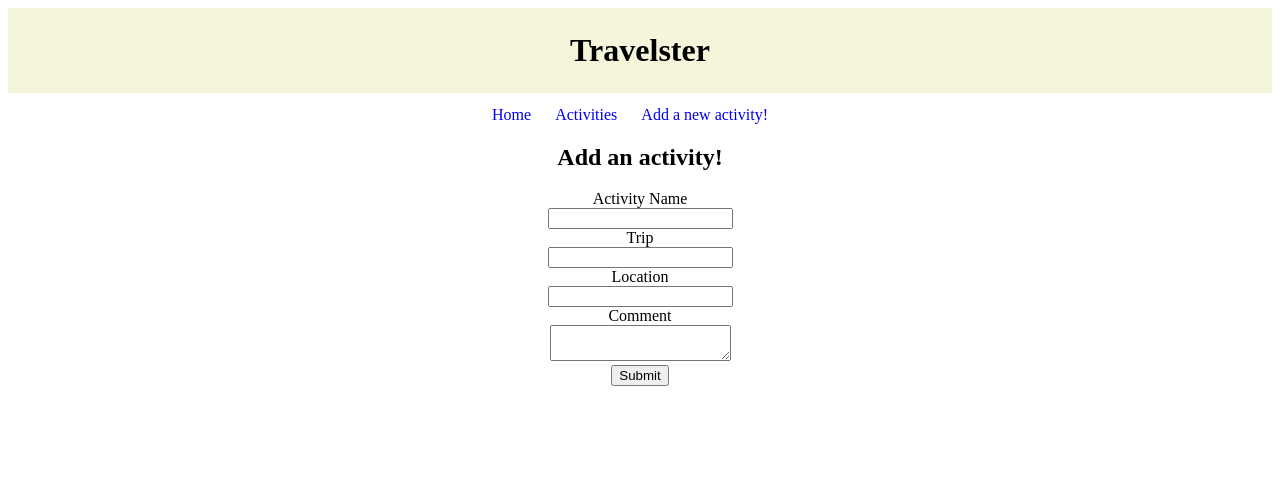
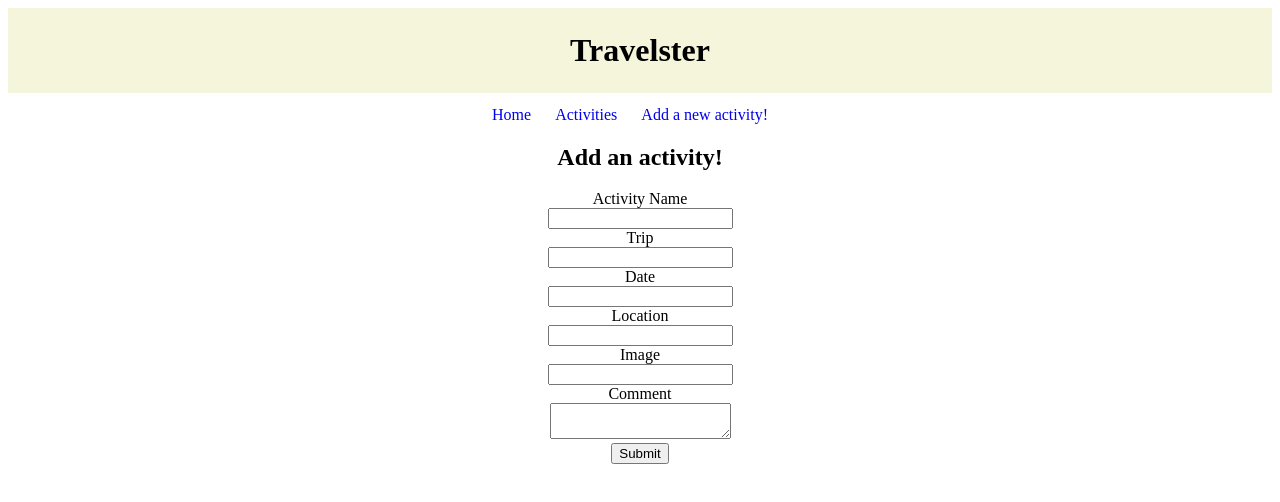
Before and after one commit to ttuannguyen/travelster-frontend, a React (Create React App) app: page /activities/new in a window 1280 px wide. Shown: the top 502 px of the page. Built offline with nearby package versions, Linux system fonts and the light colour scheme; no server answers; data requests are answered from the project's data file.

Commit message:
update README

```diff
--- a/db.json
+++ b/db.json
@@ -4,45 +4,50 @@
       "image": "https://www.storiesbysoumya.com/wp-content/uploads/2021/07/mexico-city-center-cathedral-768x432.jpg",
       "name": "tour Historic District",
       "trip": "Spring Break 2022",
+      "date": "3/31/2022",
       "location": "Centro Histórico, Mexico City",
       "comment": "stop by Chinatown and the taco stands",
-      "likes": 6,
+      "likes": 8,
       "id": 1
     },
     {
       "image": "https://images.inmexico.com/2015/10/mezcal.jpg",
       "name": "attend the mezcal tasting tour",
       "trip": "Spring Break 2022",
-      "location": "Roma Norte, Mexico City",
+      "date": "4/1/2022",
+      "location": "Juárez, Mexico City",
       "comment": "contact the host to book the tour",
-      "likes": 2,
+      "likes": 5,
       "id": 2
     },
     {
       "image": "https://img.theculturetrip.com/1440x807/smart/wp-content/uploads/2015/12/56-3719522-1438195531200242d947264a2d97b15d581933550d.jpg",
       "name": "night out in Zona Rosa",
       "trip": "Spring Break 2022",
+      "date": "4/2/2022",
       "location": "Zona Rosa, Mexico City",
       "comment": "stop by an ATM to get cash",
-      "likes": 2,
+      "likes": 4,
       "id": 3
     },
     {
       "image": "https://cdn.vox-cdn.com/thumbor/3cUpazOvkCzoY4-w5r3LSuElzT0=/0x0:828x641/1520x1013/filters:focal(348x255:480x387):format(webp)/cdn.vox-cdn.com/uploads/chorus_image/image/66977509/101708094_1265178563823673_7732880924805071233_n.0.jpg",
       "name": "taco street food adventure",
       "trip": "Spring Break 2022",
-      "location": "Zona Rosa, Mexico City",
+      "date": "4/3/2022",
+      "location": "Doctores, Mexico City",
       "comment": "try as many types as possible",
-      "likes": 2,
+      "likes": 3,
       "id": 4
     },
     {
       "image": "https://cdn.britannica.com/68/170868-050-8DDE8263/Golden-Gate-Bridge-San-Francisco.jpg?w=690&h=388&c=crop",
       "name": "go to the Golden Gate Bridge",
       "trip": "Christmas 2022",
+      "date": "12/28/2022",
       "location": "San Francisco, CA",
-      "comment": "Take the N train.",
-      "likes": 1,
+      "comment": "Take bus #28",
+      "likes": 3,
       "id": 5
     }
   ]
--- a/src/components/ActivityDetail.jsx
+++ b/src/components/ActivityDetail.jsx
@@ -13,13 +13,14 @@ const ActivityDetail = () => {
       .then(activity => setActivity(activity))
   }, [id]);
 
-  const { name, trip, location, comment, image } = activity;
+  const { name, trip, date, location, comment, image } = activity;
 
   return (
     <div className='activity-detail'>
       <img className='image' src={image} alt={name} />
       <h4 className='activity-name' >{name}</h4>
       <h5>Trip: {trip}</h5>
+      <p>Date: {date}</p>
       <p>Location: {location}</p>
       <p>Comment: {comment}</p>
   </div>
--- a/src/components/Form.jsx
+++ b/src/components/Form.jsx
@@ -14,8 +14,10 @@ const Form = ({addActivity}) => {
   const [formData, setFormData] = useState({
     name:'',
     trip:'',
+    date: '',
     location:'',
     comment:'',
+    image: '',
     likes: 1
   })
 
@@ -47,8 +49,10 @@ const Form = ({addActivity}) => {
     setFormData({
       name:'',
       trip:'',
+      date:'',
       location:'',
       comment:'',
+      image:''
     });
 
     //reset the form after clicking submit
@@ -90,8 +94,12 @@ const Form = ({addActivity}) => {
         <input type='text' id='name' name='name' value={formData.name} onChange={handleChange} required /><br />
         <label>Trip</label><br />
         <input type='text' id='trip' name='trip' value={formData.trip} onChange={handleChange} required /><br />
+        <label>Date</label><br />
+        <input type='text' id='date' name='date' value={formData.date} onChange={handleChange} required /><br />
         <label>Location</label><br />
         <input type='text' id='location' name='location' value={formData.location} onChange={handleChange} required /><br />
+        <label>Image</label><br />
+        <input type='text' id='image' name='image' value={formData.image} onChange={handleChange} required /><br />
         <label>Comment</label><br />
         <textarea id='comment' name='comment' value={formData.comment} onChange={handleChange} required /><br />
         <input type='submit'/>
--- a/src/index.css
+++ b/src/index.css
@@ -14,6 +14,10 @@
   text-align: center;
 }
 
+.activity-detail {
+  text-align: center;
+  margin-top: 40px;
+}
 
 /* Containter for Activities*/
 #activities-container {
```
Also changed, not shown: 1 other file (tests, documents, lock files or other folders).
